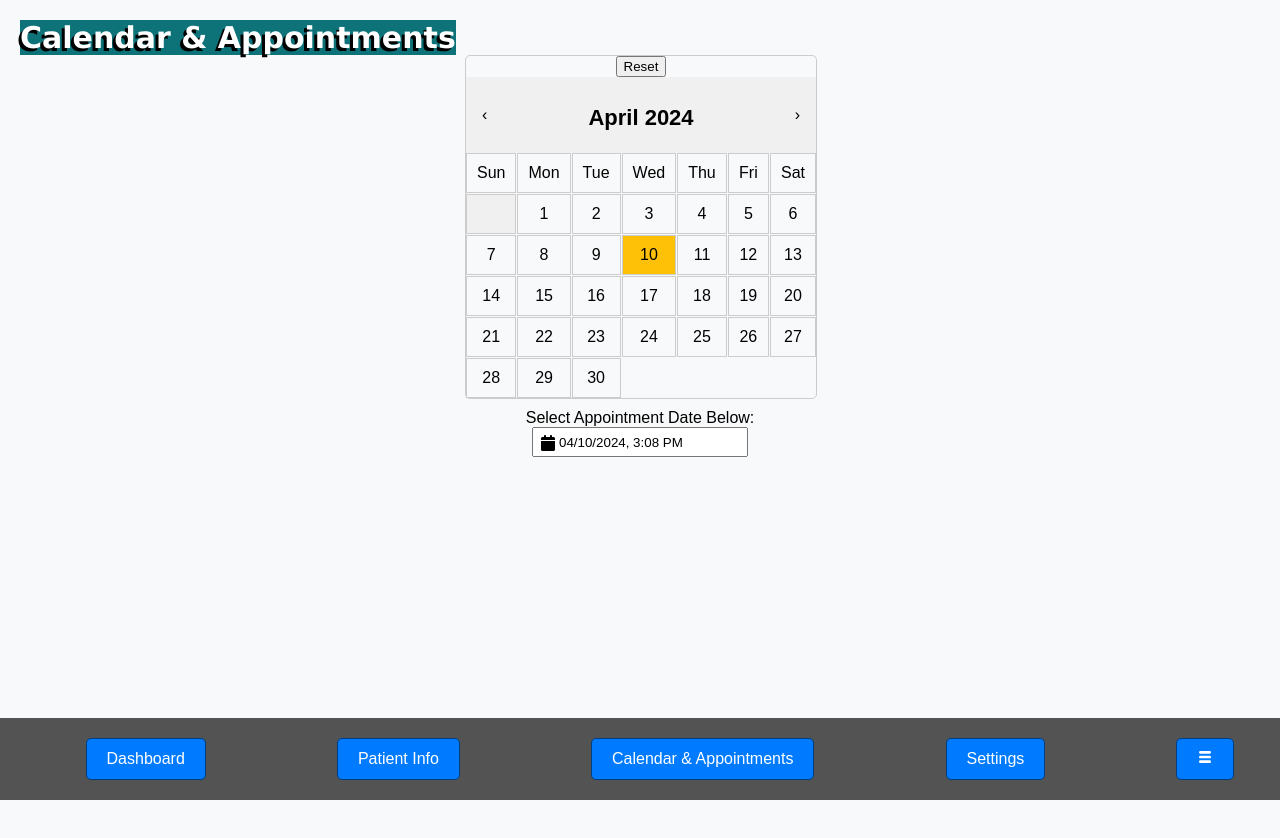
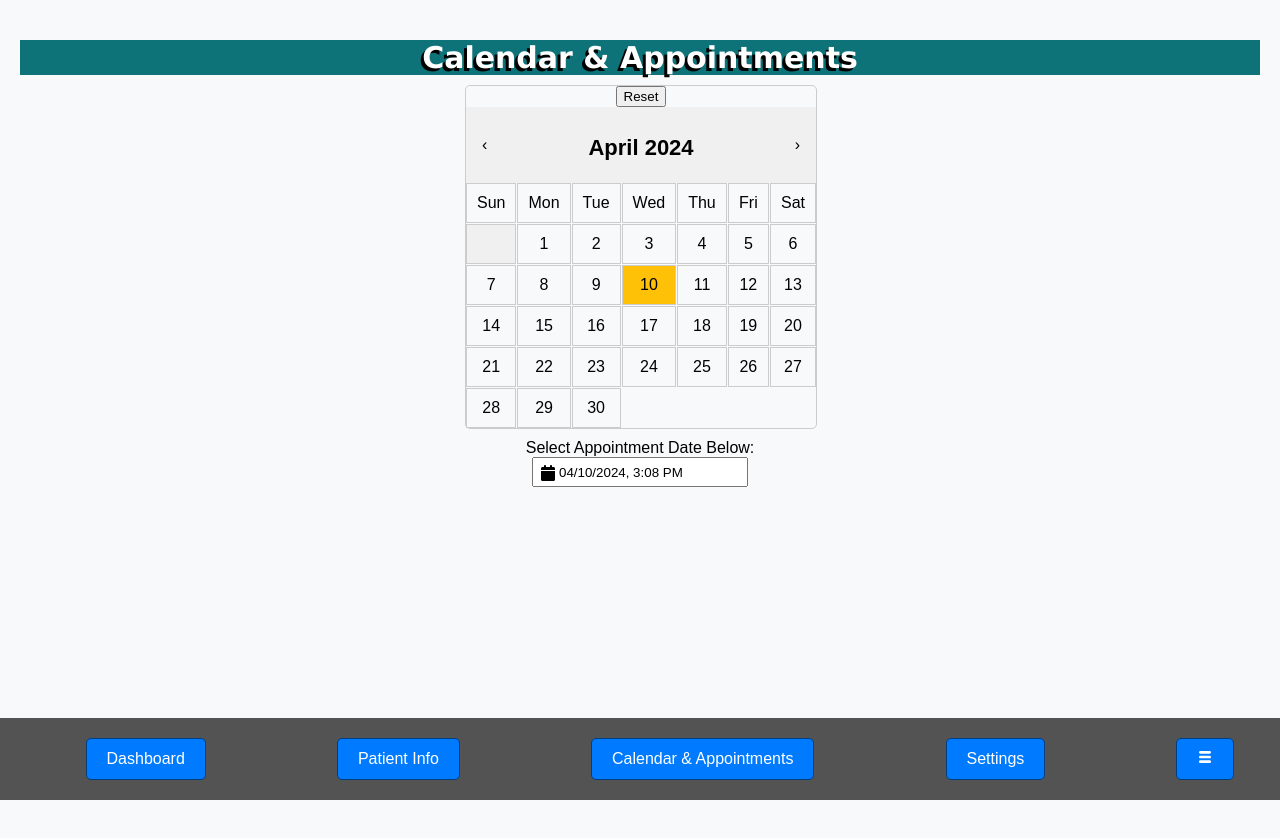
Before and after one commit to ManpreetRai-0/MediTrack, a React (Create React App) app: page /navi/calendar in a window 1280 px wide. Built offline with nearby package versions, Linux system fonts and the light colour scheme.

Commit message:
fixed minor bug with header display

```diff
--- a/src/Components/Pages/HealthInfo/HealthInfo.css
+++ b/src/Components/Pages/HealthInfo/HealthInfo.css
@@ -1,4 +1,4 @@
-.header {
+.header{
   font-family: Verdana, sans-serif;
   text-align: center;
   font-size: 30px;
@@ -6,7 +6,6 @@
   text-shadow:
     -3px 3px 0 #000000;
   background-color: rgb(14, 114, 121);
-  display: inline;
 }
 
 
```
